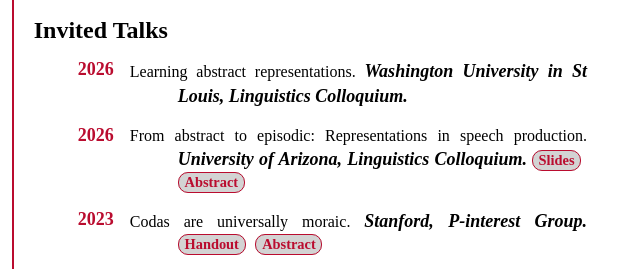
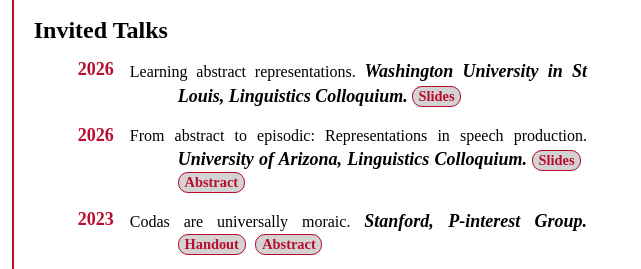
Before and after one commit to joncparamore/my-website, a plain HTML site: page Presentations.html in a window 1280 px wide. Shown: the part 135-404 px from the top of the page, 202-843 px from the left. Drawn offline with Linux system fonts and the light colour scheme.

Commit message:
adding presentation materials

```diff
--- a/Presentations.html
+++ b/Presentations.html
@@ -34,8 +34,8 @@
                                     <div class="pub-details">
                                         Learning abstract representations.
                                         <span class="pub-journal">Washington University in St Louis, Linguistics Colloquium.</span>
-                                        <!-- <a class="btn"   href="Presentation Materials/Paramore_speech_representations_final_UofA.pdf"   target="_blank">Slides</a>
-                                        <a class="btn"   href="Presentation Materials/Paramore_Jonathan_UofA_colloquium_abstract.pdf"   target="_blank">Abstract</a> -->
+                                        <a class="btn"   href="Presentation Materials/Paramore_How_abstract_can_URs_be.pdf"   target="_blank">Slides</a>
+                                        <!-- <a class="btn"   href="Presentation Materials/Paramore_Jonathan_UofA_colloquium_abstract.pdf"   target="_blank">Abstract</a> -->
                                     </div>
                                 </div>
                                 <!-- Entry 3 -->
```
Also changed, not shown: 1 other file.
